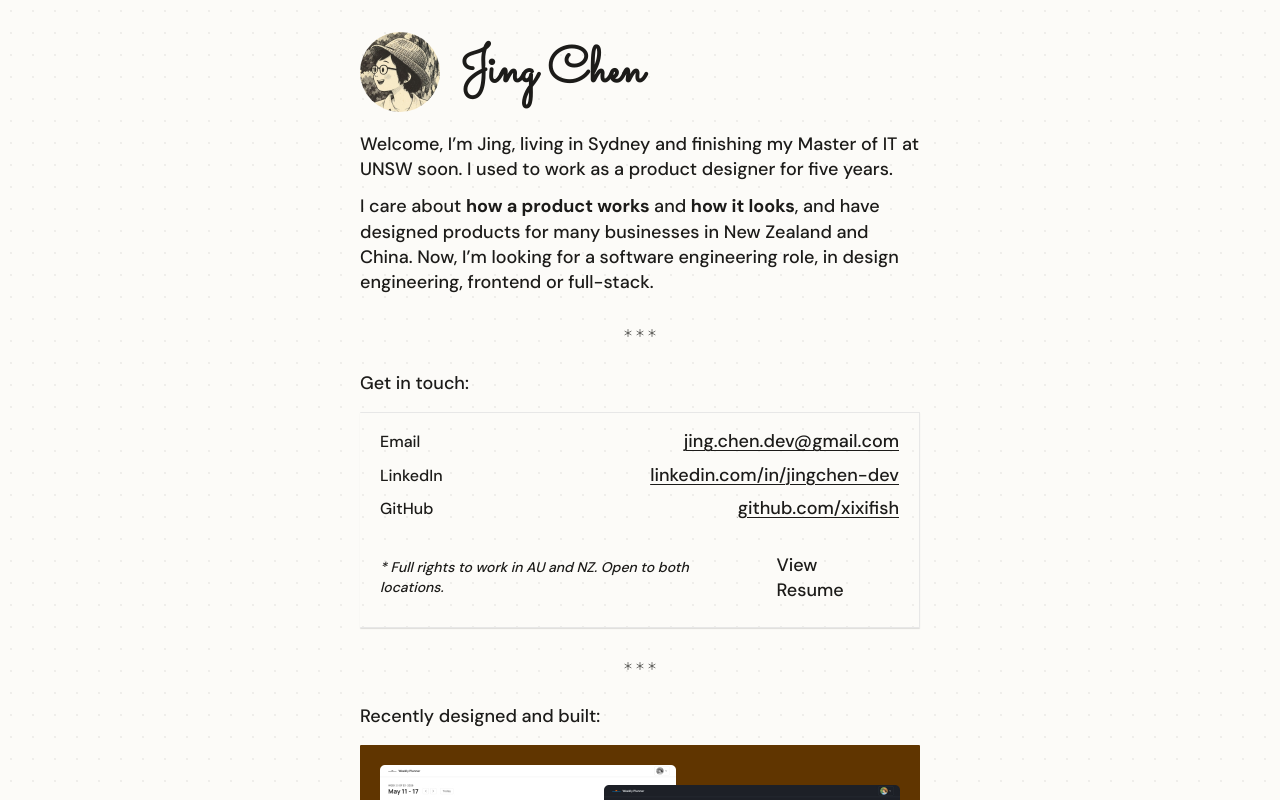
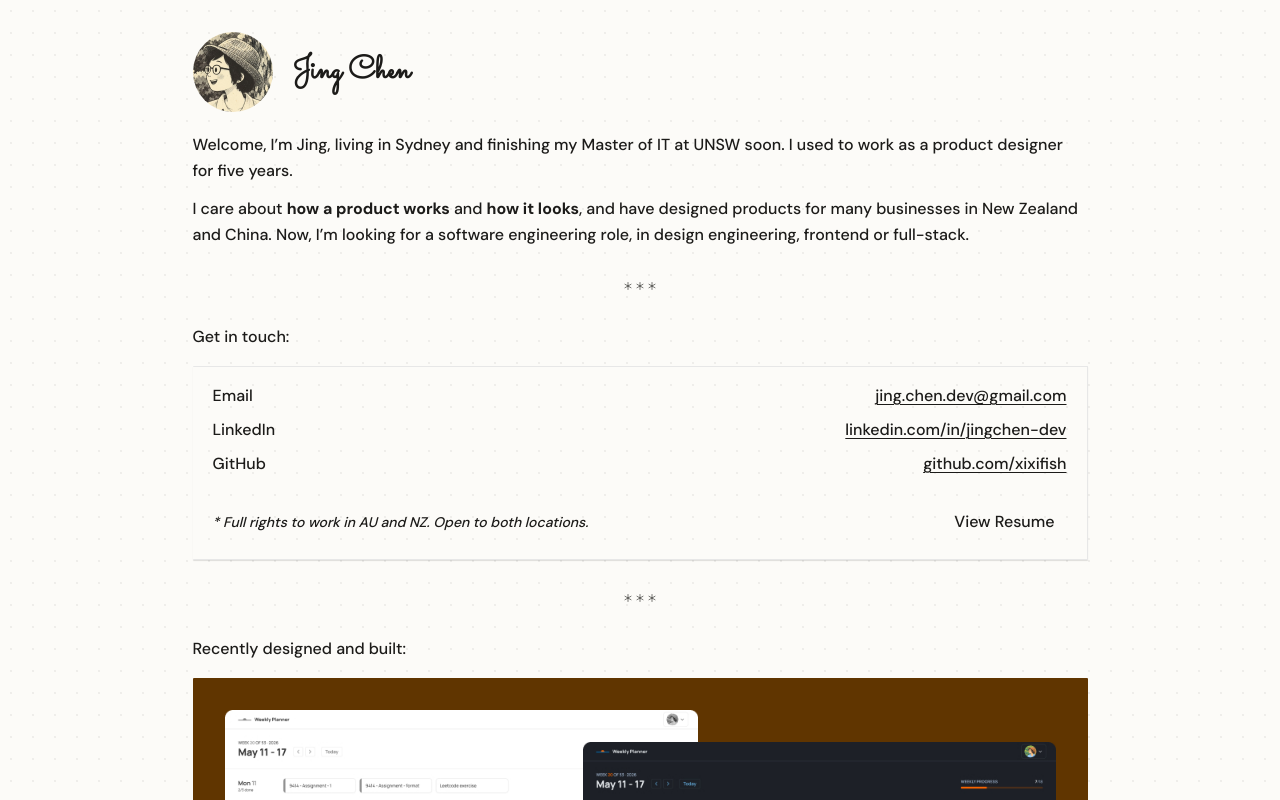
Before and after one commit to xixifish/personal-website, a Next.js app: page / in a window 1280 px wide. Shown: the top 800 px of the page. Built offline with nearby package versions, Linux system fonts and the light colour scheme.

Commit message:
Update font-size and page width

```diff
--- a/app/globals.css
+++ b/app/globals.css
@@ -7,11 +7,13 @@
   --color-highlight: #fff3c4;
 
   /* Sizes */
-  --text-name: 3.125rem;
-  --text-body: 1.125rem;
-  --text-label: 1rem;
+  --text-headline: 3.25rem;
+  --text-heading: 1.75rem;
+  --text-nav: 1.125rem;
+  --text-body: 1rem;
   --text-small: 0.875rem;
-  --column: 35rem; /* 560px */
+  --text-logo: 2rem;
+  --column: 55.9375rem; /* 895px */
 
   /* Spacing */
   --space-1: 0.25rem;
@@ -47,7 +49,7 @@ body {
   font-size: var(--text-body);
   font-weight: 500;
   color: var(--color-text);
-  line-height: 1.4;
+  line-height: 1.625;
   background-color: var(--color-bg);
   background-image: radial-gradient(
     circle,
--- a/app/page.module.css
+++ b/app/page.module.css
@@ -19,7 +19,7 @@
 
 .name {
   font-family: var(--font-logo);
-  font-size: var(--text-name);
+  font-size: var(--text-logo);
   line-height: 1;
 }
 
```
